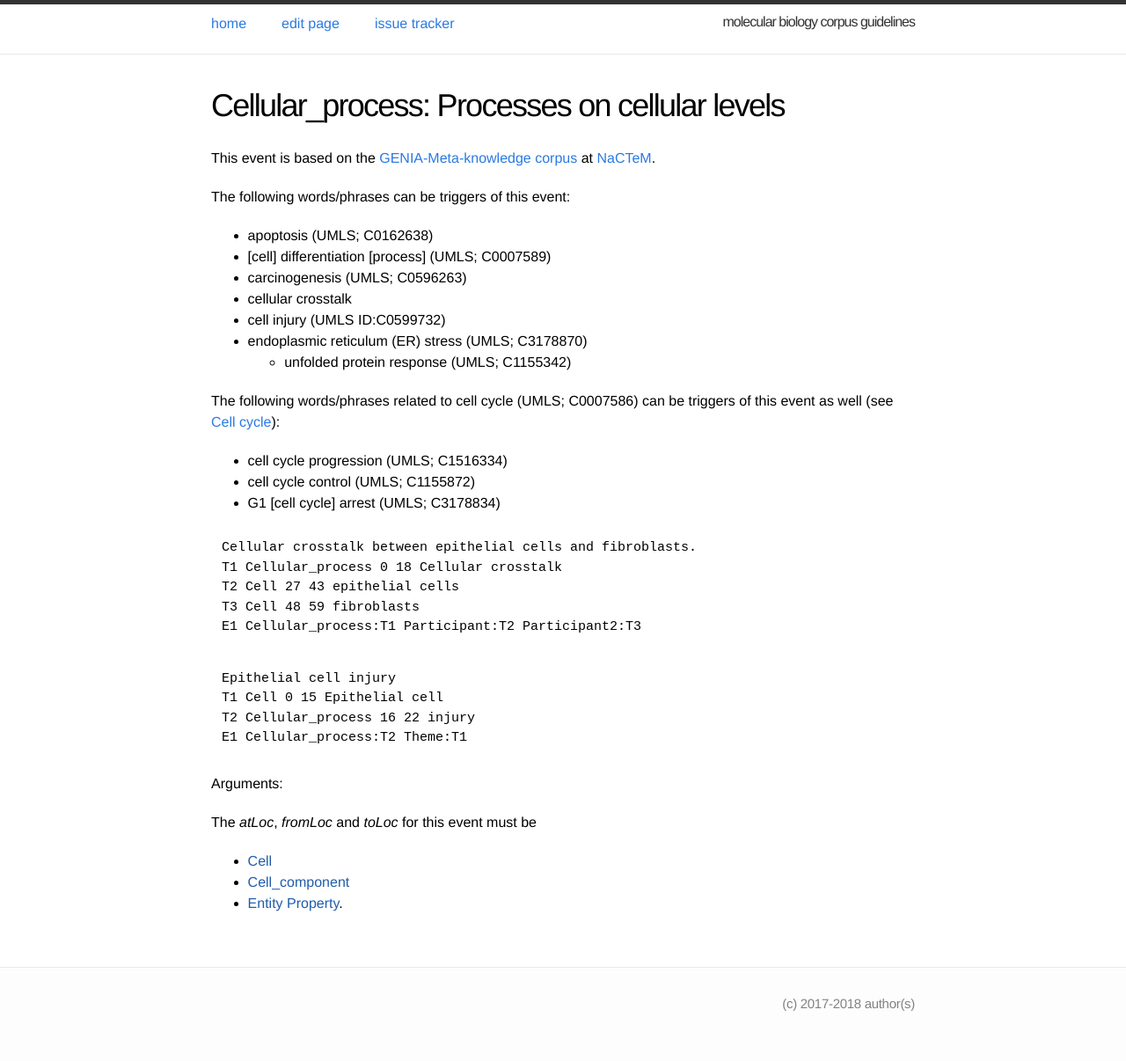
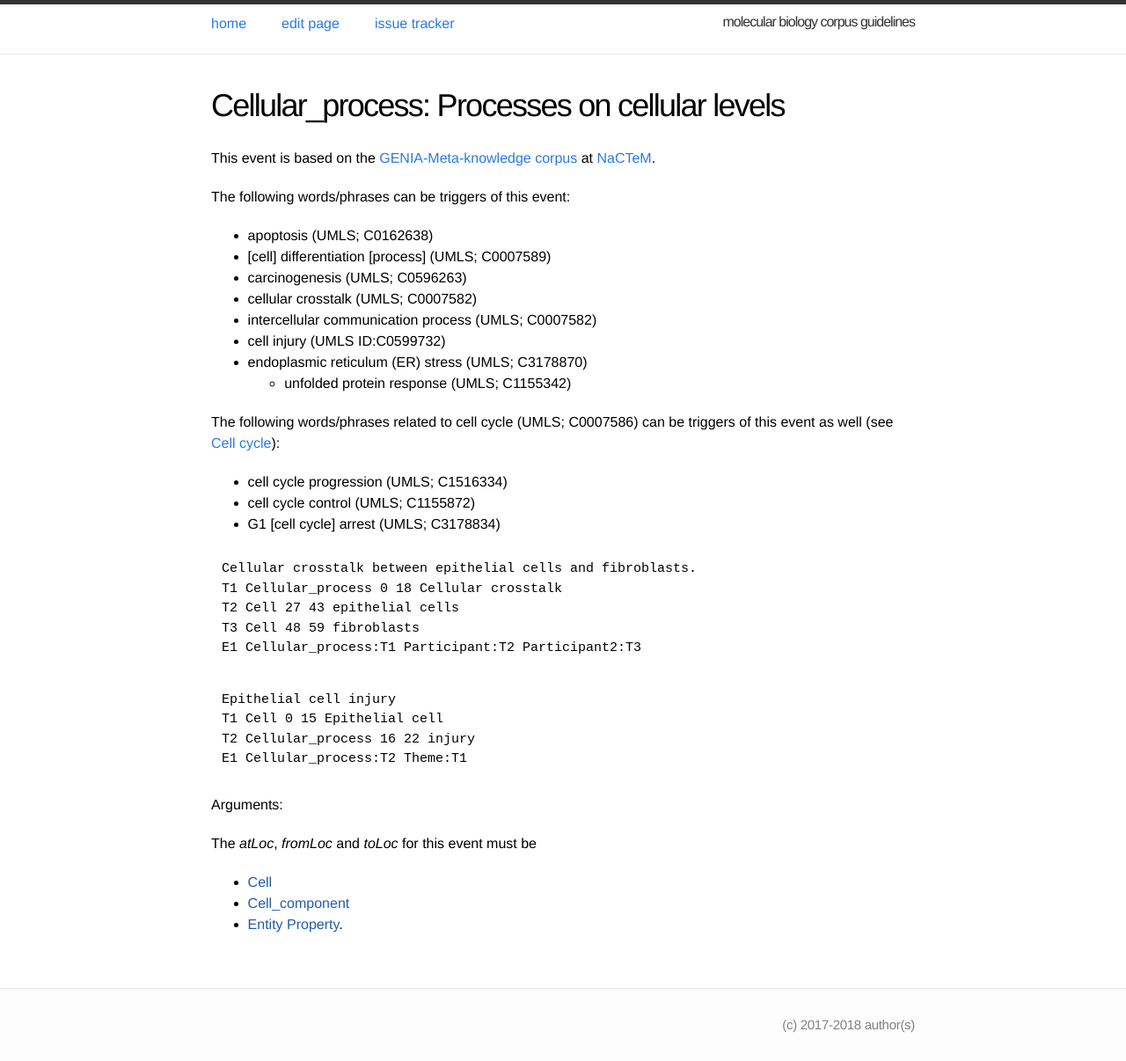
Before and after one commit to ezcatdb/molbiol_lung_corpus-guidelines, a Jekyll site: the page built from _event/Cellular_process.md, in a window 1280 px wide. Shown: the whole page at 88% size. Built offline with Jekyll 4.4.1, drawn with Linux system fonts in a browser that asks for light colours; before the commit the page ends 1182 px from its top, so only the background shows below that.

Commit message:
trigger with UMLS IDs included in _event/Cellular_process.md

```diff
--- a/_event/Cellular_process.md
+++ b/_event/Cellular_process.md
@@ -13,8 +13,8 @@ The following words/phrases can be triggers of this event:
 - apoptosis (UMLS; C0162638)
 - [cell] differentiation [process] (UMLS; C0007589)
 - carcinogenesis (UMLS; C0596263)
-- cellular crosstalk
-
+- cellular crosstalk (UMLS; C0007582)
+- intercellular communication process (UMLS; C0007582)
 - cell injury (UMLS ID:C0599732)
 - endoplasmic reticulum (ER) stress (UMLS; C3178870)
   - unfolded protein response (UMLS; C1155342)
```
